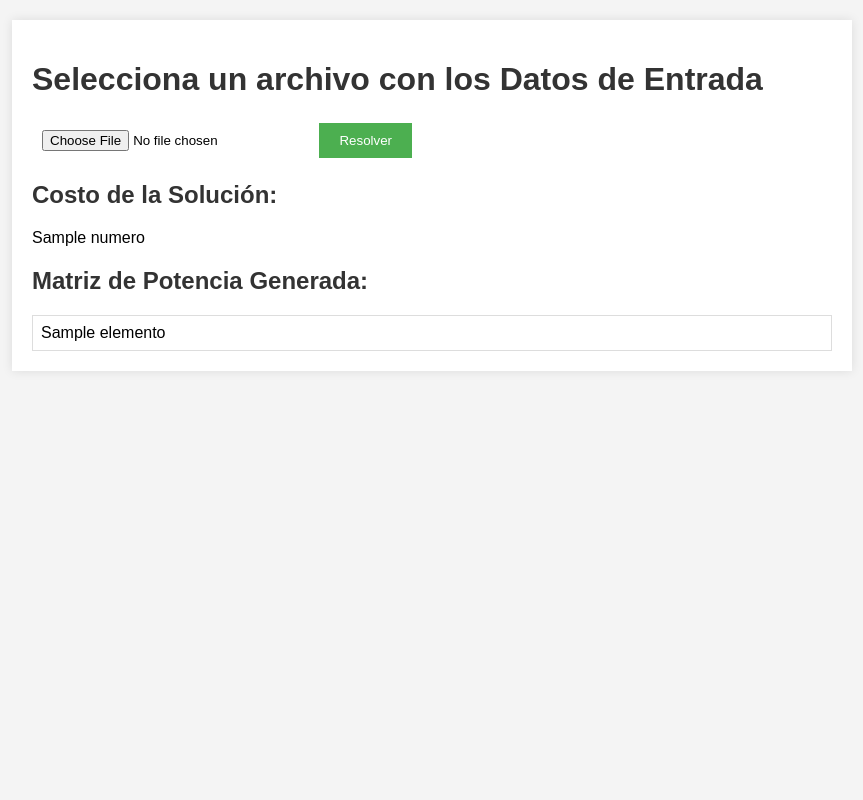
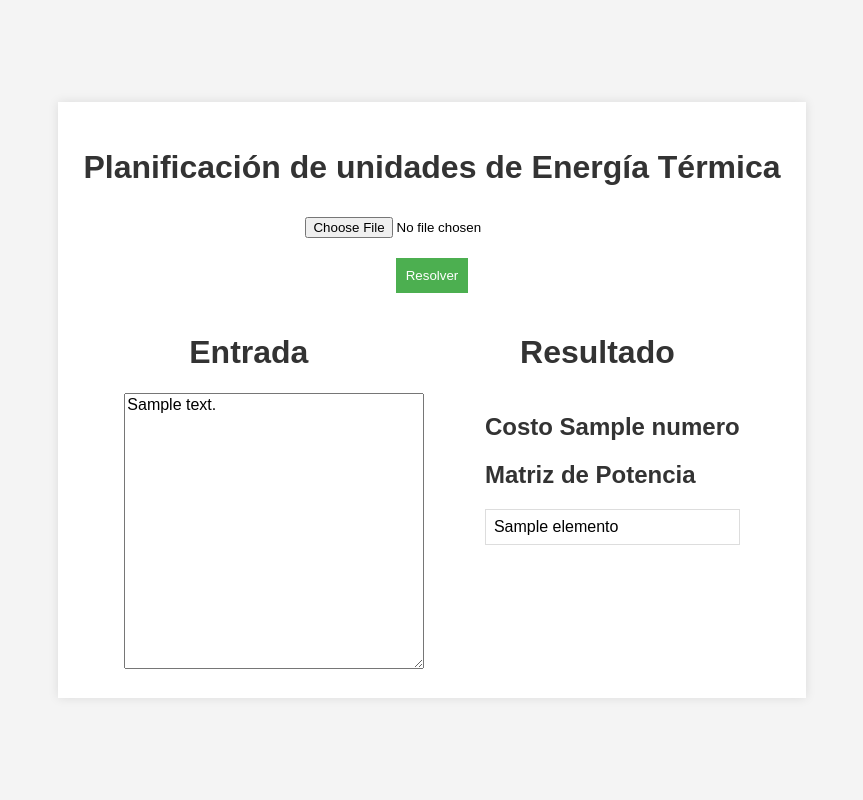
Before and after one commit to danielcaicedo98/Proyecto2ADA2, a Flask app: template templates/index.html in a window 1280 px wide. Shown: the whole page, without its empty margins (208-1071 px from the left). Run offline with Flask 3, Linux system fonts and the light colour scheme; the template is opened without the code that fills it: most values are stand-ins (such as "Sample title", 1, 10 or a date in 2020).

Commit message:
visualizar entrada

```diff
--- a/app.py
+++ b/app.py
@@ -9,12 +9,14 @@
 def index():
     resultado = {
         'numero': None,
-        'matriz': None
+        'matriz': None,
+        'contenido_archivo': None
     }
     if request.method == "POST":
         archivo = request.files["archivo"]
         if archivo:
             contenido = archivo.read().decode('utf-8')
+            resultado['contenido_archivo'] = contenido
             lines = contenido.split("\n")
             archivo_salida = "parametros.dzn"
             try:
--- a/static/styles.css
+++ b/static/styles.css
@@ -3,17 +3,52 @@ body {
     background-color: #f4f4f4;
     margin: 0;
     padding: 0;
+    display: flex;
+    justify-content: center;
+    align-items: center;
+    height: 100vh;
 }
 
 .container {
     max-width: 800px;
     margin: 20px auto;
-    padding: 20px;
+    padding: 25px;
     background-color: #fff;
     box-shadow: 0 0 10px rgba(0, 0, 0, 0.1);
 }
+.resultados {
+    display: flex;
+    justify-content: space-around;
+    align-items: flex-start;
+    text-align: center;
+}
+.content-left,
+.content-right {
+    text-align: left;
+    max-width: 40%;
+    align-items: self-start;
+    min-height: 200px;
+}
 
-h1, h2 {
+
+h1{
+    text-align: center;
+}
+
+.content-text {
+    font-size: 16px;
+    font-family: 'Arial', sans-serif;
+}
+
+
+
+h1{
+    text-align: center;
+    color: #333;
+
+}
+
+h2 {
     color: #333;
 }
 
@@ -24,6 +59,9 @@ form {
 input[type="file"] {
     padding: 10px;
     margin-right: 10px;
+    display: block;
+    margin: 10px auto;
+    padding: 10px;
 }
 
 input[type="submit"] {
@@ -32,6 +70,9 @@ input[type="submit"] {
     color: #fff;
     border: none;
     cursor: pointer;
+    display: block;
+    margin: 10px auto;
+    padding: 10px;
 }
 
 table {
--- a/templates/index.html
+++ b/templates/index.html
@@ -6,23 +6,41 @@
     <meta charset="UTF-8">
     <meta name="viewport" content="width=device-width, initial-scale=1.0">
     <link rel="stylesheet" href="{{ url_for('static', filename='styles.css') }}">
-    <title>Resolver Modelo MiniZinc</title>
+    <title>Modelo</title>
 </head>
 
 <body>
     <div class="container">
-        <h1>Selecciona un archivo con los Datos de Entrada</h1>
+        <h1>Planificación de unidades de Energía Térmica</h1>
         <form method="POST" enctype="multipart/form-data">
             <input type="file" name="archivo">
             <input type="submit" value="Resolver">
         </form>
 
+        {% if contenido_archivo %}
+        <div class="resultados">
+            <h1>Entrada </h1>
+            <h1>Resultado </h1>
+        {% endif %}
+        </div>
+        <div class="resultados">
+            <div class="content-left">
+                {% if contenido_archivo %}
+
+                <textarea rows="15" cols="30" class="content-text" readonly>{{ contenido_archivo }}</textarea>
+
+                {% endif %}
+            </div>
+
+            <div class="content-right">
+
                 {% if numero %}
-            <h2>Costo de la Solución:</h2>
-            <div>{{ numero }}</div>
+
+                <h2>Costo  {{ numero }}</h2>
                 {% endif %}
+
                 {% if matriz %}
-            <h2>Matriz de Potencia Generada:</h2>
+                <h2>Matriz de Potencia </h2>
                 <table border="1">
                     {% for fila in matriz %}
                         <tr>
@@ -34,6 +52,13 @@
                 </table>
                 {% endif %}
             </div>
+
+        </div>
+
+
+
+
+    </div>
 </body>
 
 </html>
```
Lines whose indentation alone changed are shown as unchanged.
